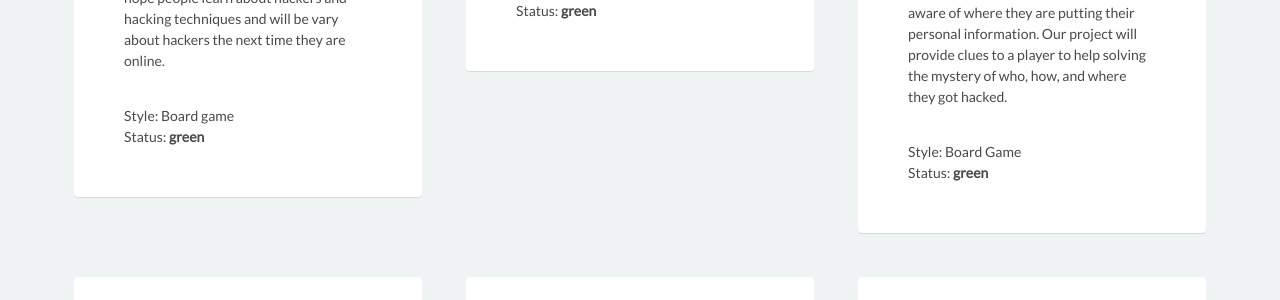
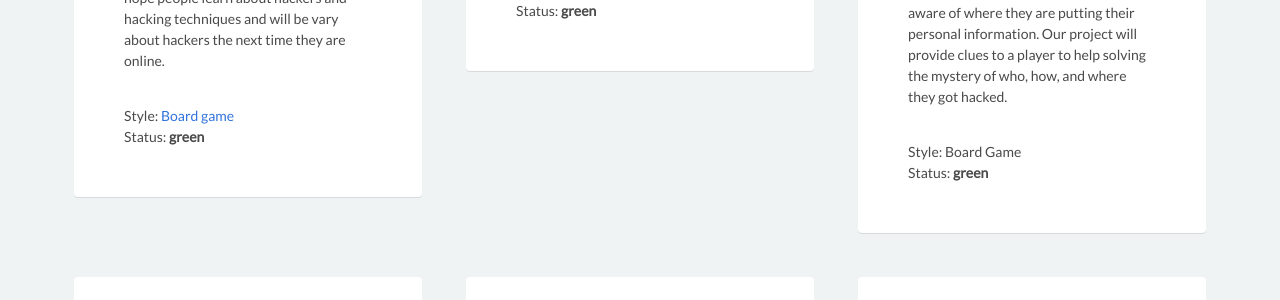
Before and after one commit to cyberdefendersprogram/www-homepage, a Jekyll site: the page built from cyberexplorers.md, in a window 1280 px wide and 900 px high, scrolled down 4106 px. Shown: the part 153-453 px from the top of the window. Built offline with Jekyll 4.4.1, drawn with Linux system fonts in a browser that asks for light colours; nearby versions of some CDN libraries; some of the changed lines change nothing that is shown.

Commit message:
Presentation links

```diff
--- a/_data/cyberexplorers-projects.yml
+++ b/_data/cyberexplorers-projects.yml
@@ -1,6 +1,7 @@
 - name: Harry Python
   members: Maheswari Bajji, Alexa Mesh, Simran Kaur
   description: The board game mimics the mind of a hacker (how they hack) and lets people be more observant to prevent from being hacked in the future. The board game is a circle with different colored spaces. Each color has a different scenario and hacking techniques that players need to learn and use to solve a problem(e.g. blue = cryptography, red = steganography etc.). By doing this we hope people learn about hackers and hacking techniques and will be vary about hackers the next time they are online.
+  prototype: https://docs.google.com/document/d/1xTX30dQHq5mWR6ir8KhrFNlrCssRpxNDZ12B5WbZdM8/edit?usp=sharing
   presentation: Board game
   status: green
 
```
